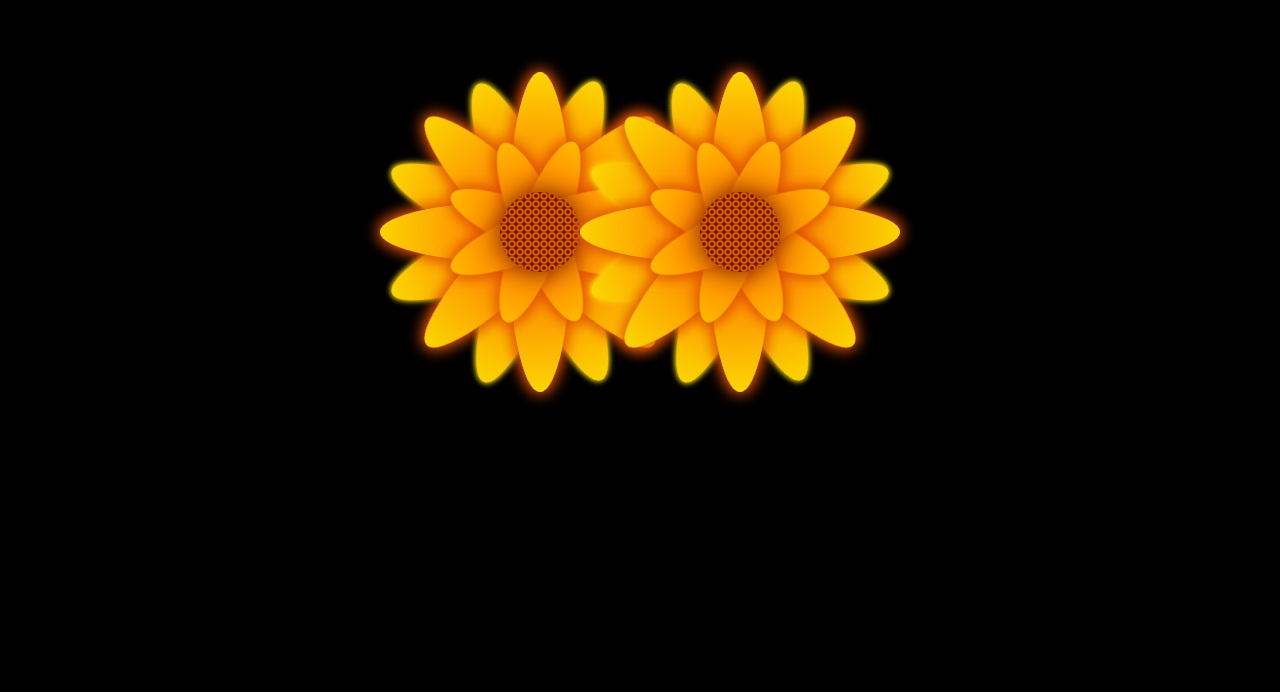
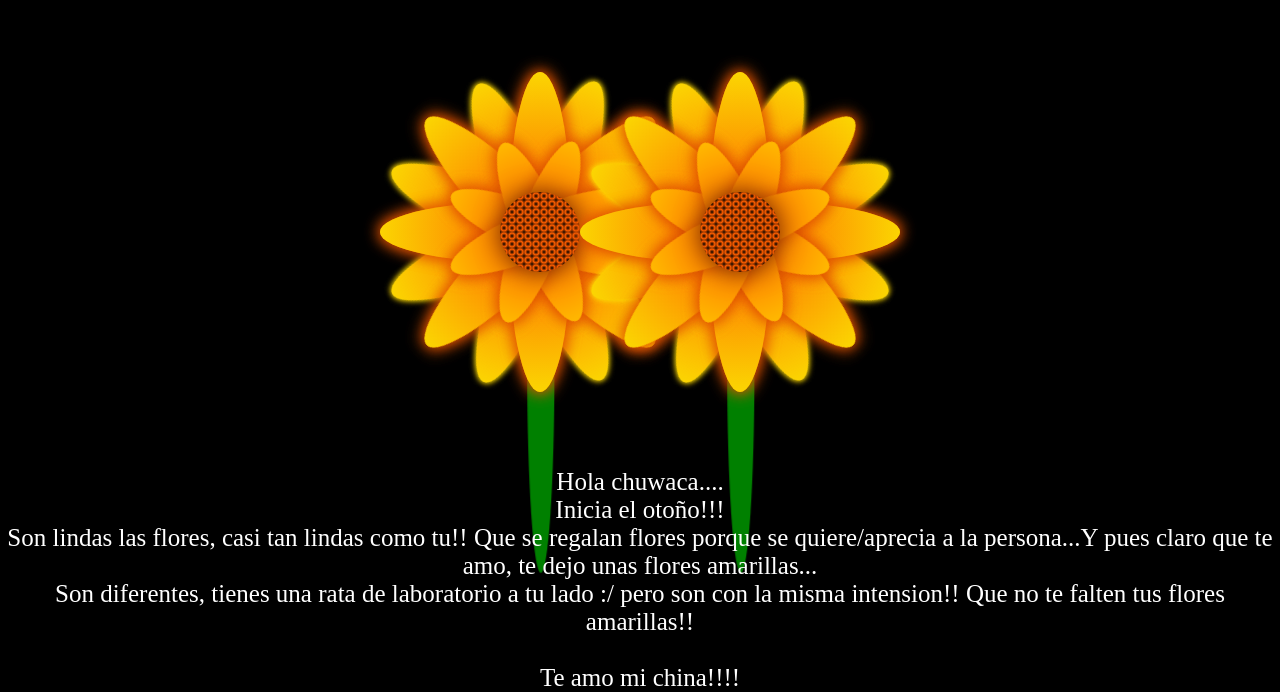
Before and after one commit to JoseHdezGro/SaritaMerengues, a plain HTML site: page docs/index.html in a window 1280 px wide. Shown: the part 168-860 px from the top of the page. Before the commit the page ends 800 px from the top, so only its background shows below. Drawn offline with Linux system fonts and the light colour scheme.

Commit message:
Add files via upload

```diff
--- a/docs/index.html
+++ b/docs/index.html
@@ -61,6 +61,8 @@
     </div>
     <div class="Petal3 p4">
     </div>
+
+<div class="palito" ></div>
     <!--<div class="text-below">Para esa persona L. </div>-->
   </div>
 
@@ -116,9 +118,18 @@
     </div>
     <div class="Petal3 p4">
     </div>
-    <!--<div class="text-below">Para esa persona L. </div>-->
-  </div>
 
+	<div class="palito" ></div>
+</div>
+
+
+    <div class="text-below">
+	Hola chuwaca....<br>
+	Inicia el otoño!!!<br>
+	Son lindas las flores, casi tan lindas como tu!! Que se regalan flores porque se quiere/aprecia a la persona...Y pues claro que te amo, te dejo unas flores amarillas...<br>
+	Son diferentes, tienes una rata de laboratorio a tu lado :/ pero son con la misma intension!! Que no te falten tus flores amarillas!! <br><br>
+	Te amo mi china!!!!
+	</div>
 
 </body>
 </html>
--- a/docs/style.css
+++ b/docs/style.css
@@ -7,6 +7,18 @@ body {
   align-items: center; /* Centra verticalmente los elementos en el cuerpo */
   justify-content: center; /* Centra horizontalmente los elementos en el cuerpo */
 }
+
+
+.palito{
+	position: absolute;
+    background: green;
+    width: 17px;
+    height: 252px;
+    margin-top: 174px;
+	border-radius: 380%;
+
+}
+
 .flower {
   height: 200px;
   width: 200px;
```
